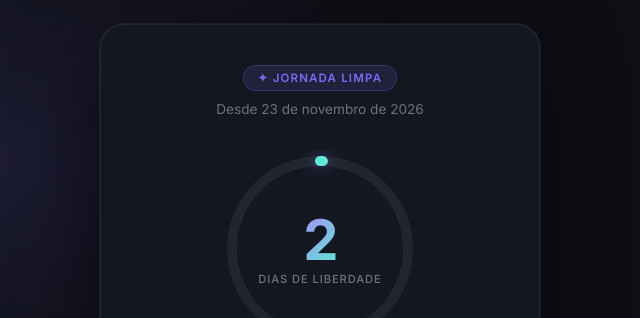
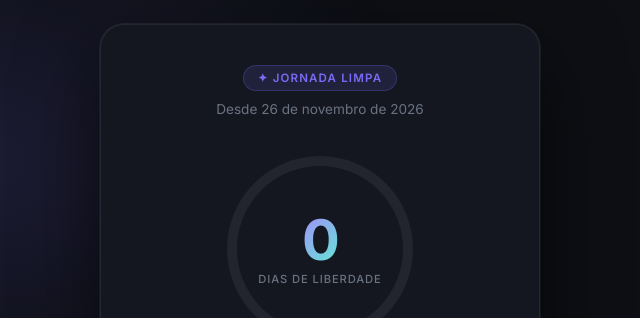
Before and after one commit to danhpaiva/jornada-limpa-claude, a plain HTML site: page jornada/index.html in a window 1280 px wide. Shown: the top 318 px of the page, 320-960 px from the left. Drawn offline with Linux system fonts and the light colour scheme.

Commit message:
refact: test cicd

```diff
--- a/jornada/assets/js/script.js
+++ b/jornada/assets/js/script.js
@@ -1,5 +1,5 @@
 document.addEventListener('DOMContentLoaded', () => {
-  const DATA_INICIO = new Date('2026-11-23T00:00:00');
+  const DATA_INICIO = new Date('2026-11-26T00:00:00');
 
   const elDias = document.getElementById('dias-limpos');
   const elMensagem = document.getElementById('mensagem');
--- a/jornada/index.html
+++ b/jornada/index.html
@@ -18,7 +18,7 @@
 
     <header class="card__header">
       <span class="badge">✦ Jornada Limpa</span>
-      <p class="card__date" id="data-inicio-label">Desde 23 de novembro de 2026</p>
+      <p class="card__date" id="data-inicio-label">Desde 26 de novembro de 2026</p>
     </header>
 
     <section class="counter-ring" aria-label="Contador de dias">
```
